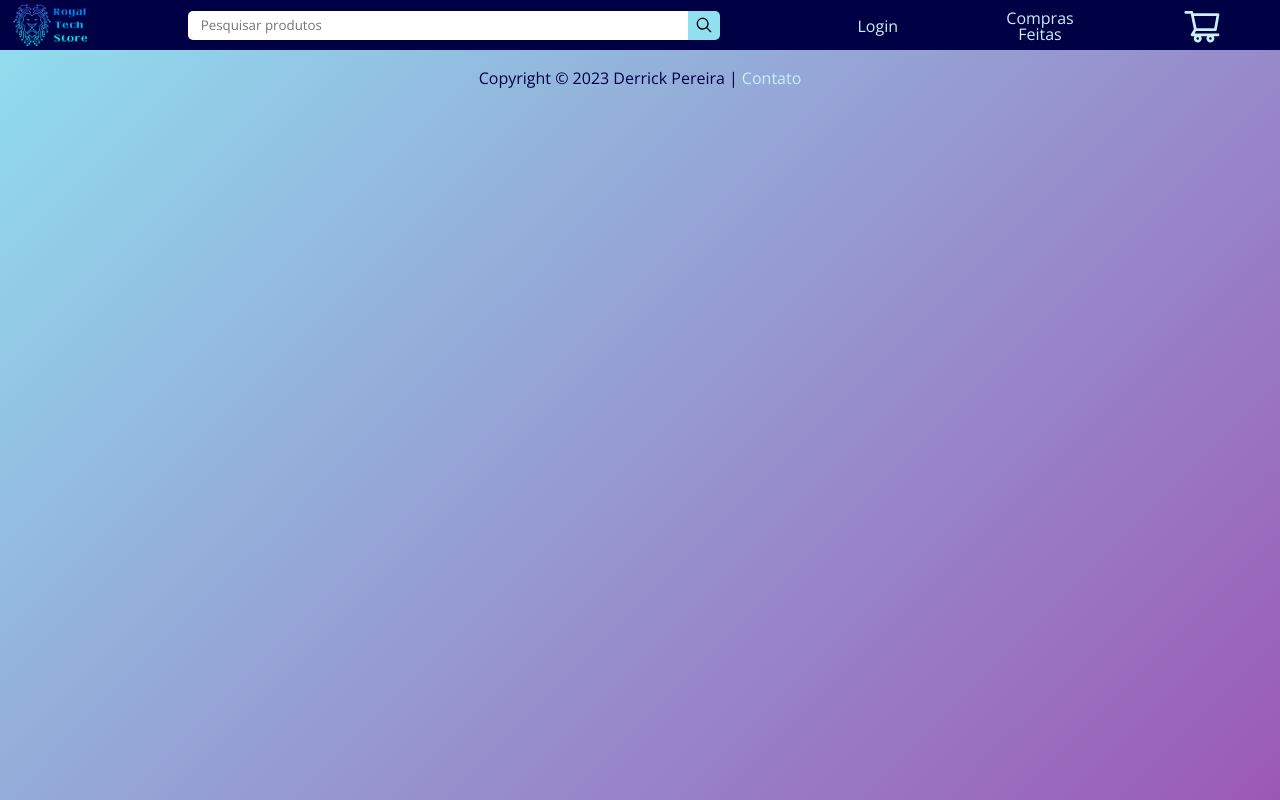
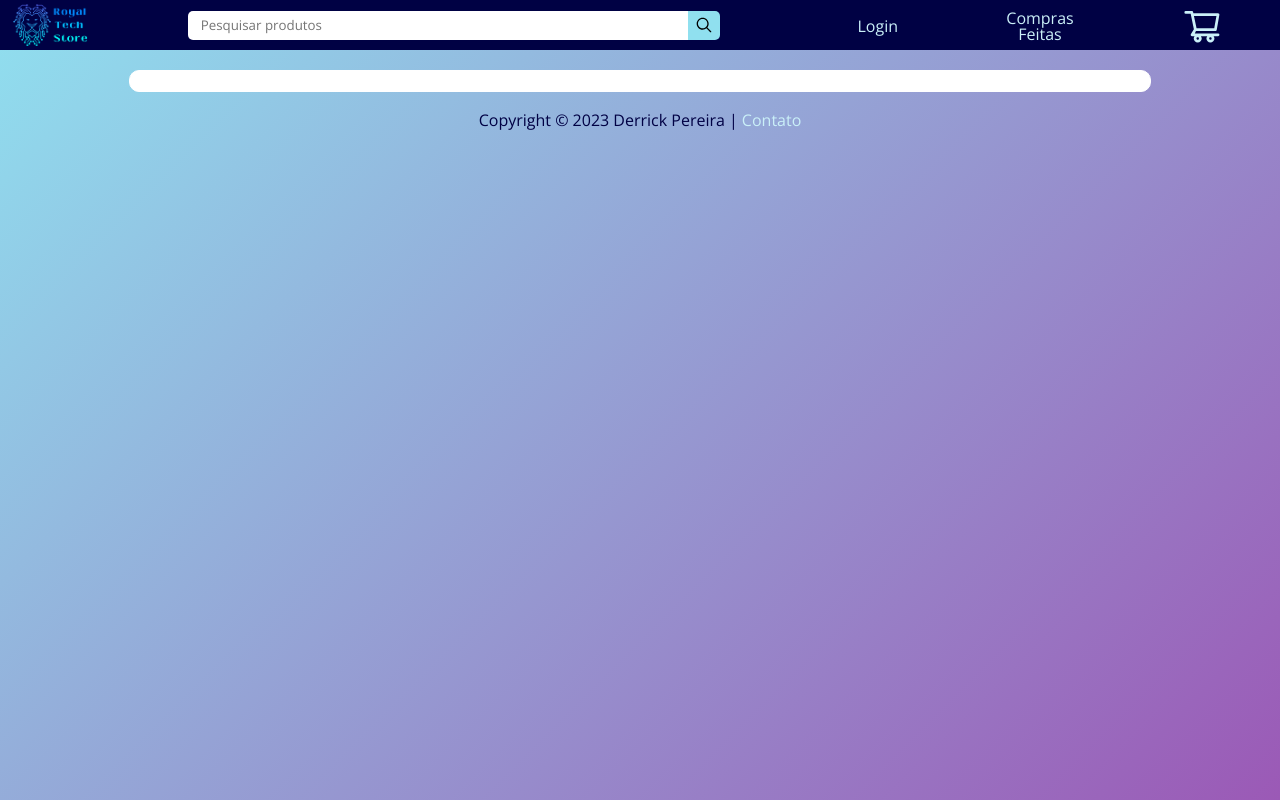
Before and after one commit to DerrickPereira1998/RoyalTechStore, a React (Create React App) app: page / in a window 1280 px wide. Built offline with nearby package versions, Linux system fonts and the light colour scheme; no server answers.

Commit message:
Created context for products

```diff
--- a/src/Components/CreateProduct/index.tsx
+++ b/src/Components/CreateProduct/index.tsx
@@ -8,7 +8,7 @@ import { Context } from 'context/Context'
 
 export default function CreateProduct() {
 
-  const { customer } = useContext(Context)
+  const { customer, products, setProducts } = useContext(Context)
   const [imageName, setImageName] = useState<string>("Escolha a imagem")
   const [image, setImage] = useState<any>("")
   const [title, setTitle] = useState<string>("")
@@ -50,8 +50,8 @@ export default function CreateProduct() {
     if(image !== '' && price.length >= 4){
       try {
         await http.post('registerProduct', { imagem, titulo, descricao, preco, user_id })
-        console.log("file sent", imagem)
         navigate('/')
+        setProducts([products, { imagem, titulo, descricao, preco, user_id }])
       } catch (error) {
         console.log('error on submit: ', error)
       }
--- a/src/Components/MainPage/MainPage.module.scss
+++ b/src/Components/MainPage/MainPage.module.scss
@@ -1,2 +1,19 @@
 @import "src/styles/reset";
 @import "src/styles/colors";
+
+.flex{
+    padding: 20px 20px 0 20px;
+    display: flex;
+    justify-content: center;
+}
+
+.content{
+    background-color: $white;
+    display: grid;
+    grid-template-columns: repeat(4, 1fr);
+    grid-template-rows: repeat(2, 1fr);
+    width: 1000px;
+    border: 1px solid $white;
+    border-radius: 10px;
+    padding: 10px 10px 10px 10px;
+}
--- a/src/Components/MainPage/index.tsx
+++ b/src/Components/MainPage/index.tsx
@@ -1,8 +1,14 @@
+import styles from './MainPage.module.scss'
+
 export default function MainPage() {
 
-  return(
+  return (
     <>
+      <section className={styles.flex}>
+        <div className={styles.content}>
 
+        </div>
+      </section>
     </>
   )
 };
--- a/src/Components/ProductDetails/index.tsx
+++ b/src/Components/ProductDetails/index.tsx
@@ -2,21 +2,20 @@ import { useParams } from 'react-router-dom'
 import styles from './ProductDetails.module.scss'
 import { useEffect, useState, useContext } from 'react'
 import IProduct from 'interfaces/IProduct'
-import http from 'Utils/Http'
 import { Context } from 'context/Context'
 
 export default function ProductDetails() {
 
   const { product_id } = useParams()
-  const { customer } = useContext(Context)
+  const { customer, products } = useContext(Context)
 
   const [product, setProduct] = useState<IProduct>()
 
   useEffect(() => {
-    http.post('getProductData', { product_id })
-      .then(res => setProduct(res.data.data))
-      .catch(err => console.log('erro ao pegar produto: ', err))
-  }, [product_id])
+    if(product_id){
+      setProduct(products.filter((prod: IProduct) => prod._id === product_id)[0])
+    }
+  }, [products, product_id])
 
   return (
     <>
--- a/src/Components/ProductsList/index.tsx
+++ b/src/Components/ProductsList/index.tsx
@@ -1,21 +1,14 @@
 import IProduct from 'interfaces/IProduct'
-import { useEffect, useState } from 'react'
+import { useContext } from 'react'
 import styles from './Products.module.scss'
-import http from 'Utils/Http'
 import { useNavigate, useParams } from 'react-router-dom'
+import { Context } from 'context/Context'
 
 export default function ProductsList() {
-  const [products, setProducts] = useState<Array<IProduct>>([])
 
+  const { products } = useContext(Context)
   const { query } = useParams()
-
   const navigate = useNavigate()
-
-  useEffect(() => {
-    http.get('getAllProducts')
-      .then(res => setProducts(res.data.data))
-      .catch(err => console.log(err))
-  }, [])
 
   return (
     <section className={styles.section} onClick={() => console.log("Produtos", products)}>
@@ -27,15 +20,16 @@ export default function ProductsList() {
           </div>
         </div>
         <div className={styles.section__products__list}>
-          {(products.length >= 0) ? products.filter((item) => item.titulo.toLowerCase().includes(query || "")).map((product, index) => {
+          {products.filter((product: IProduct) => product.titulo.toLowerCase().includes(query || "")).length !== 0 ?
+            products.filter((product: IProduct) => product.titulo.toLowerCase().includes(query || "")).map((product: IProduct) => {
             return (
-              <div onClick={() => navigate(`/product/${product._id}`)} className={styles.section__products__list__product} key={index}>
+              <div onClick={() => navigate(`/product/${product._id}`)} className={styles.section__products__list__product} key={product._id}>
                 <img className={styles.section__products__list__product__img} src={product.imagem} alt={product._id} />
                 <p className={styles.section__products__list__product__price}>R$ {product.preco}</p>
                 <p className={styles.section__products__list__product__name}>{product.titulo}</p>
               </div>
             )
-          }) : "nothing here"}
+          }) : ''}
         </div>
       </div>
     </section>
--- a/src/Router.tsx
+++ b/src/Router.tsx
@@ -14,12 +14,13 @@ import MainPage from 'Components/MainPage';
 
 function AppRouter() {
 
-  const { getCustomer } = useContext(Context)
+  const { getCustomer, getProducts } = useContext(Context)
 
   useEffect(() => {
     //TOKEN RETRIVAL FUNCTION / USER LOGGED
     getCustomer()
-  })
+    getProducts()
+  },[getCustomer, getProducts])
 
   return (
     <main className={styles.back}>
--- a/src/context/Context.tsx
+++ b/src/context/Context.tsx
@@ -1,23 +1,27 @@
 import http from "Utils/Http";
 import ICustomer from "interfaces/ICustomer";
+import IProduct from "interfaces/IProduct";
 import { createContext, useState } from "react";
 
 export const Context = createContext<any>({
-  customer:{ _id: "", name: "", email: "", password: ""}, undefined})
+  customer:{ _id: "", name: "", email: "", password: ""},undefined})
 
 export const ThemeProvider = ({children}: any) => {
 
     const [customer, setCustomer] = useState<ICustomer>({ _id: "", name: "", email: "", password: ""})
+    const [products, setProducts] = useState<Array<IProduct>>([])
 
     return (
       <Context.Provider value={{
-          customer,
-          setCustomer,
-          getCustomer: function getCustomer() {
-            http.post('customerData', { token: window.localStorage.getItem("token") })
+        customer, setCustomer, getCustomer: () => {
+          http.post('customerData', { token: window.localStorage.getItem("token") })
             .then(res => setCustomer(res.data.data))
-            .catch(err => console.log(err))
-      }}}>
+            .catch(err => console.log(err))},
+        products, setProducts, getProducts: () => {
+          http.get('getAllProducts')
+            .then(res => setProducts(res.data.data))
+            .catch(err => console.log(err))}
+      }}>
         {children}
       </Context.Provider>
     )
```
Also changed, not shown: 1 other file (tests, documents, lock files or other folders).
